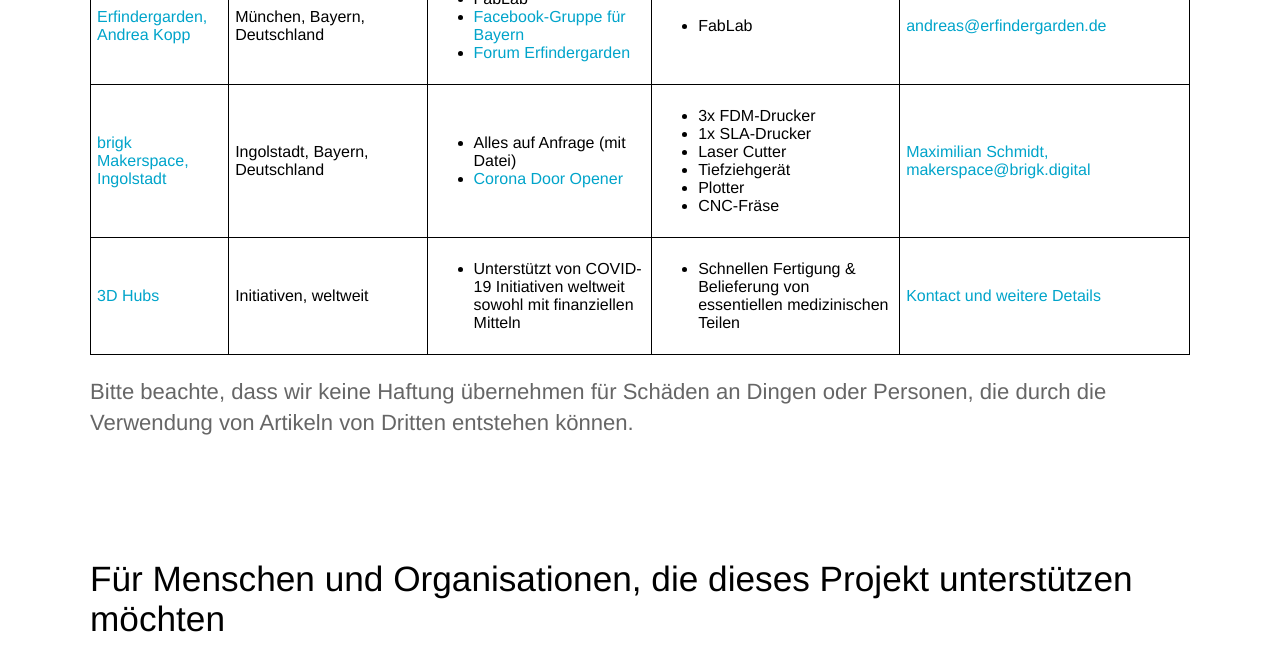
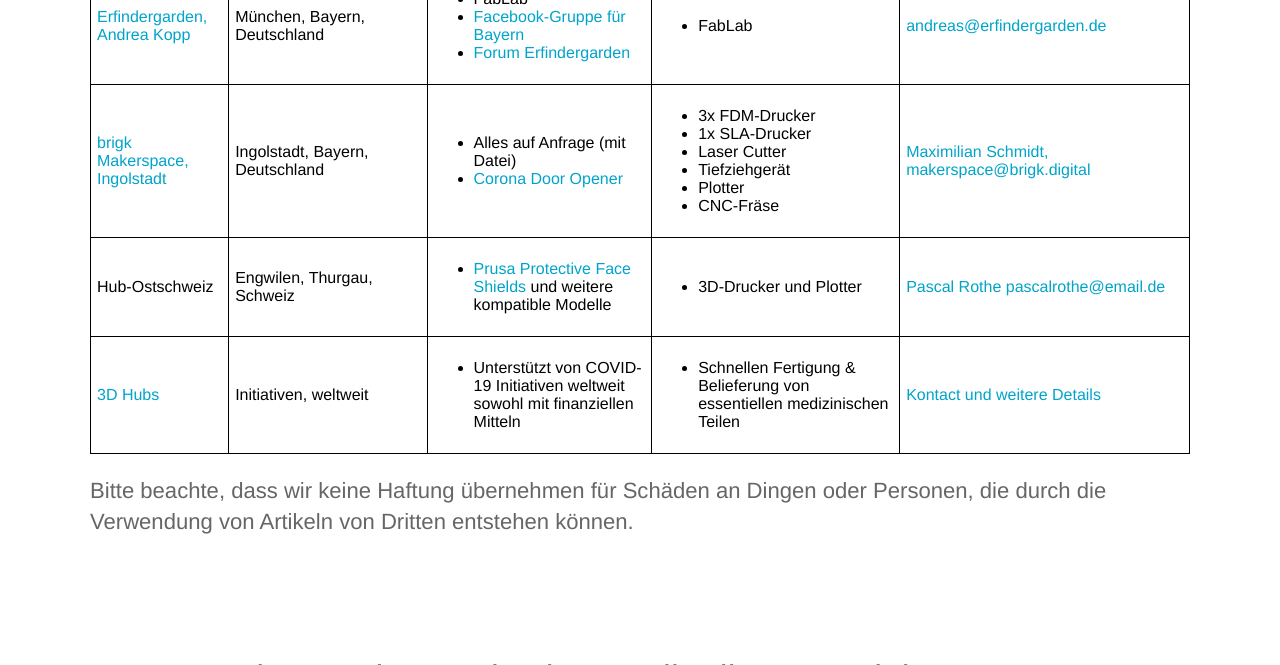
Before and after one commit to CloudCannon/hydra-jekyll-template, a Jekyll site: the page built from de/index.html, in a window 1280 px wide and 900 px high, scrolled down 2030 px, cut to the strip 0-665 px from the top of the window. Built offline with Jekyll 4.4.1, drawn with Linux system fonts in a browser that asks for light colours.

Commit message:
Add hub ostschweiz

```diff
--- a/_data/hubs.yml
+++ b/_data/hubs.yml
@@ -242,6 +242,19 @@
       - Alles auf Anfrage (mit Datei)
       - '<a href="https://www.thingiverse.com/thing:4224156" target="_blank">Corona Door Opener</a>'
 
+  - name: Hub-Ostschweiz
+    # Link is optional
+    link:
+    country: Schweiz
+    # State / region is optional
+    state: Thurgau
+    city: Engwilen
+    contact: '<a href="mailto:pascalrothe@email.de">Pascal Rothe pascalrothe@email.de</a>'
+    capacity:
+      - 3D-Drucker und Plotter
+    we_offer:
+      - '<a href="https://www.prusaprinters.org/prints/25857-protective-face-shield-rc2" target="_blank">Prusa Protective Face Shields</a> und weitere kompatible Modelle'
+
   - name: 3D Hubs
     # Link is optional
     link: https://www.3dhubs.com/de/covid-19-fund/
```
